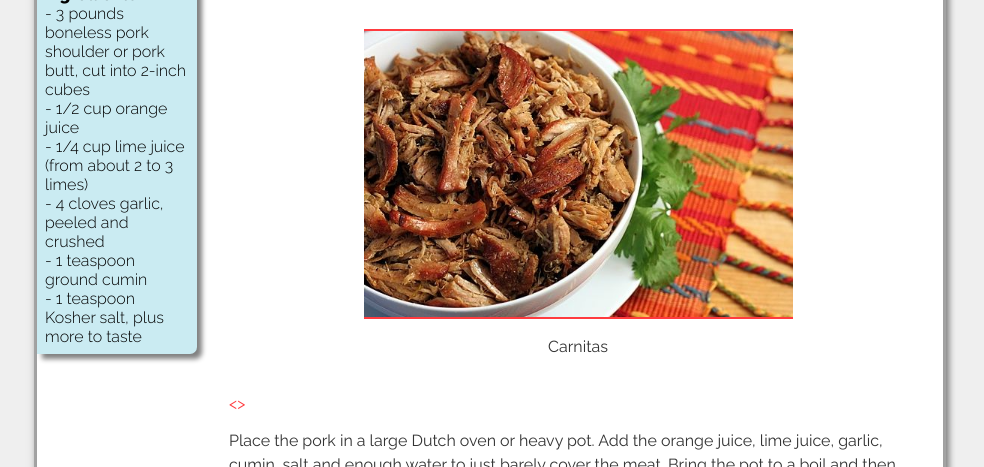
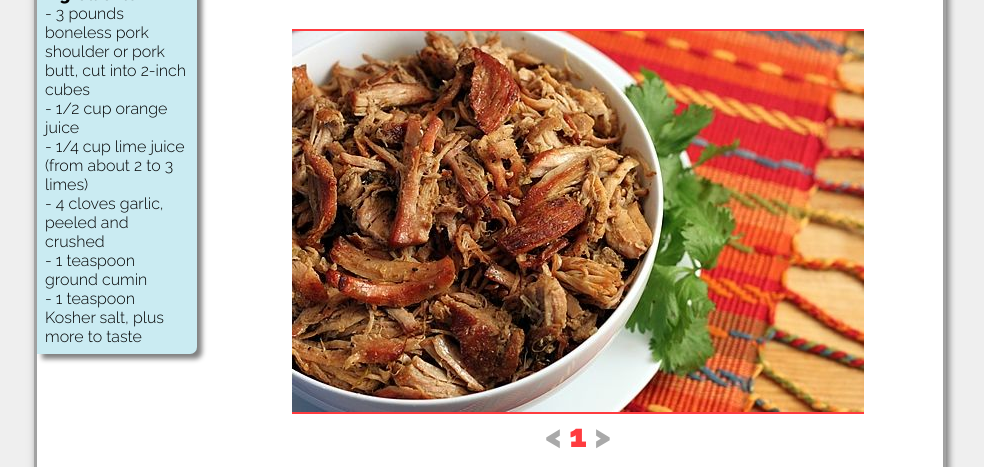
Before and after one commit to jacobcapshaw/brooklyn_eats, a website: page app/carnitas.html in a window 1280 px wide. Shown: the part 269-736 px from the top of the page, without its empty margins (150-1134 px from the left). Drawn offline with nearby package versions, Linux system fonts and the light colour scheme; files that its build step writes are made by us from their sources.

Commit message:
larger recipe pictures, changed captions to numbers

```diff
--- a/app/carnitas.html
+++ b/app/carnitas.html
@@ -60,7 +60,7 @@
 
           <div id="content">
             <img id="placeholder" src="img/placeholder.gif" alt="Placeholder">
-            <p id="description">Select an image.</p>
+            <!-- <p id="description">Select an image.</p> -->
           </div>
 
           <ul class="imageGallery">
@@ -70,7 +70,11 @@
             <li><a href="./img/cutPork.jpg" title="Cut Pork"></a></li>
             <li><a href="./img/cookedPork.jpg" title="Cooked Pork"></a></li>
           </ul>
-          <a id="moveLeft" href="#">&lt;</a><a id="moveRight" href="#">&gt;</a>
+          <div class="toggle">
+            <a id="moveLeft" href="#">&lt; </a>
+            <span id="description"></span>
+            <a id="moveRight" href="#"> &gt;</a>
+          </div>
 
         <div itemprop="recipeInstructions">
           <p>Place the pork in a large Dutch oven or heavy pot. Add the orange juice, lime juice, garlic, cumin, salt and enough water to just barely cover the meat. Bring the pot to a boil and then reduce the heat to a simmer. Simmer uncovered for two hours. Don’t touch the meat.</p>
--- a/app/js/pictureChanger.js
+++ b/app/js/pictureChanger.js
@@ -11,8 +11,8 @@ function showPicture(index) {
   var description = document.getElementById('description');
 
   var source = link.getAttribute('href');
-  var titleInfo = link.getAttribute('title');
-
+  var titleInfo = (index + 1);
+  // var titleInfo = link.getAttribute('title');
   placeholder.setAttribute('src', source);
   description.textContent = titleInfo;
   return false;
--- a/scss/imports/_basics.scss
+++ b/scss/imports/_basics.scss
@@ -297,10 +297,6 @@ p.byline {
 
 #content {
 
-  p {
-    text-align: center;
-  }
-
   img {
     display: block;
     margin: auto;
@@ -308,9 +304,29 @@ p.byline {
     border-top: 2px solid $tertiary;
     border-bottom: 2px solid $tertiary;
     margin-top: 2rem;
+    // padding-bottom: 2em;
 
   @media (min-width: 47em) {
-    width: 429px;
+    width: 572px;
     }
   }
 }
+
+.toggle {
+  text-align: center;
+  font-weight: 900;
+  font-size: 2em;
+  margin-top: -1rem;
+
+  a {
+    color: $primary;
+  }
+
+  a:hover {
+    color: $tertiary;
+  }
+
+  #description {
+    color: $tertiary;
+  }
+}
```
